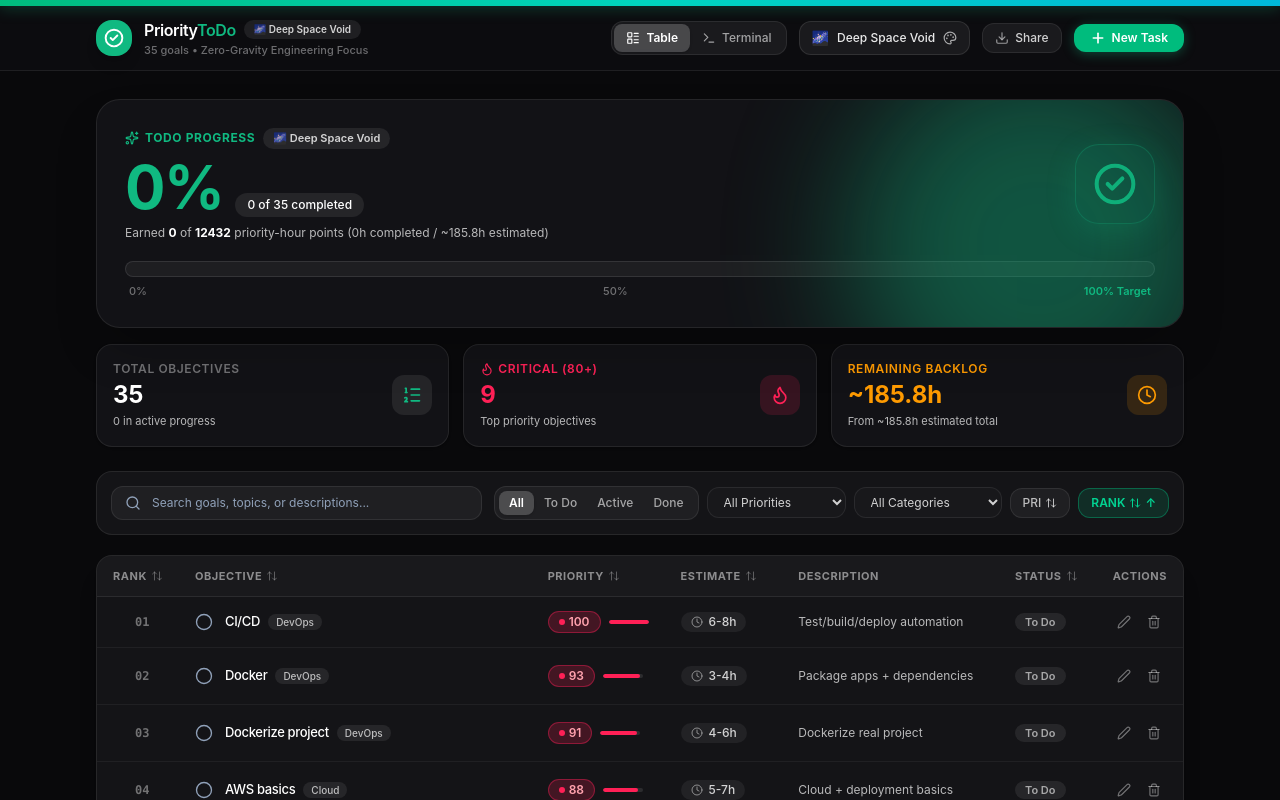
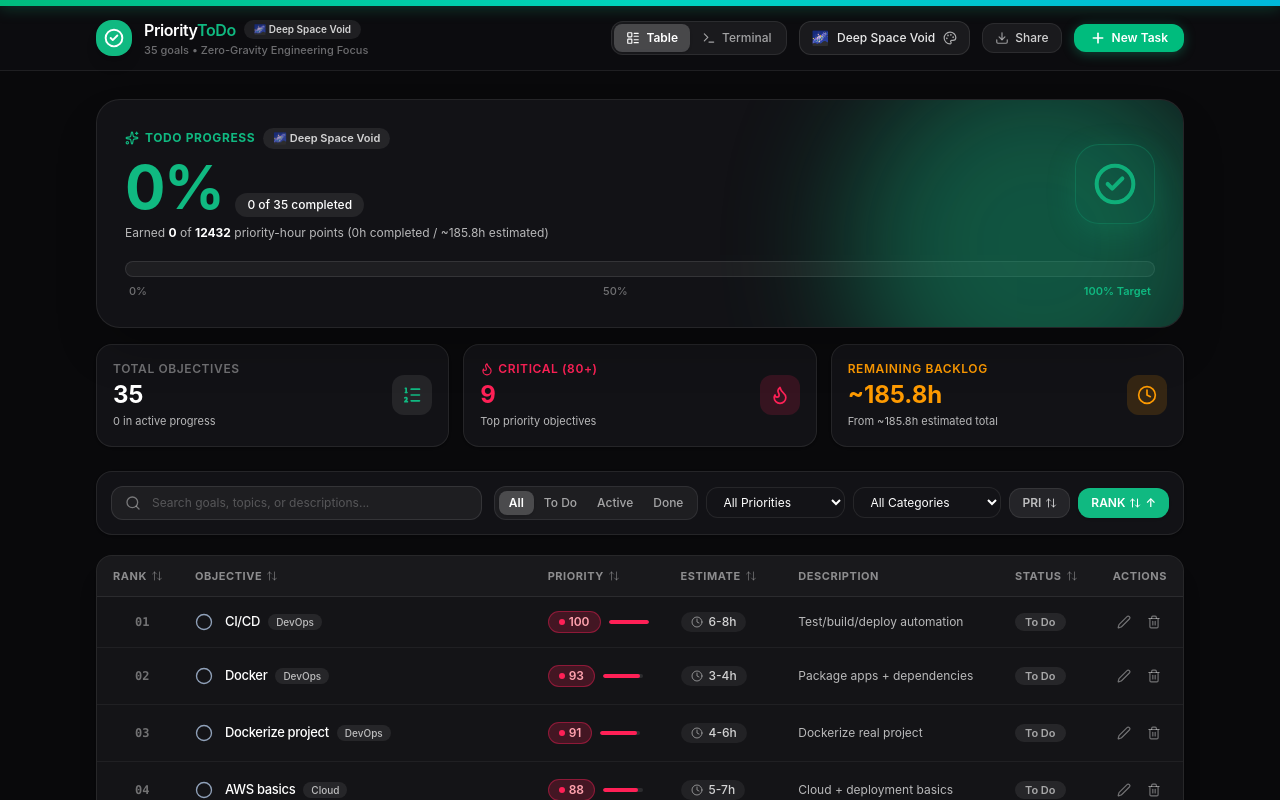
Before and after one commit to aroshwijesinghe/ToDo, a React (Vite) app: page / in a window 1280 px wide. Shown: the top 800 px of the page. Built offline with nearby package versions, Linux system fonts and the light colour scheme.

Commit message:
updated the filter bar with matching theme accents and interactive hover states

```diff
--- a/src/components/FilterBar.tsx
+++ b/src/components/FilterBar.tsx
@@ -1,6 +1,8 @@
 import React from 'react';
 import { Search, Filter, ArrowUpDown, X } from 'lucide-react';
 import { FilterState, SortField, SortOrder, TaskStatus } from '../types/todo';
+import { ThemeMode } from '../types/theme';
+import { THEME_CONFIGS } from '../utils/themeConfig';
 
 interface FilterBarProps {
   filter: FilterState;
@@ -10,7 +12,7 @@ interface FilterBarProps {
   sortOrder: SortOrder;
   setSortOrder: (order: SortOrder) => void;
   categories: string[];
-  isDark?: boolean;
+  theme?: ThemeMode;
 }
 
 export const FilterBar: React.FC<FilterBarProps> = ({
@@ -21,8 +23,11 @@ export const FilterBar: React.FC<FilterBarProps> = ({
   sortOrder,
   setSortOrder,
   categories,
-  isDark = true,
+  theme = 'dark',
 }) => {
+  const themeConfig = THEME_CONFIGS[theme];
+  const isWhite = theme === 'white';
+
   const toggleSort = (field: SortField) => {
     if (sortField === field) {
       setSortOrder(sortOrder === 'asc' ? 'desc' : 'asc');
@@ -49,74 +54,59 @@ export const FilterBar: React.FC<FilterBarProps> = ({
 
   return (
     <div
-      className={`border rounded-2xl p-3 sm:p-3.5 mb-5 flex flex-col md:flex-row items-stretch md:items-center justify-between gap-3 transition-all ${
-        isDark
-          ? 'bg-[#18181b]/80 border-white/[0.08]'
-          : 'bg-white/80 border-black/[0.06] shadow-sm'
-      }`}
+      className={`border rounded-2xl p-3 sm:p-3.5 mb-5 flex flex-col md:flex-row items-stretch md:items-center justify-between gap-3 transition-all duration-300 ${themeConfig.classes.cardBg} ${themeConfig.classes.cardBorder} shadow-sm`}
     >
-      {/* Apple-style Search Input */}
+      {/* Search Input with Dynamic Theme Focus */}
       <div className="relative flex-1">
-        <Search className="w-4 h-4 text-slate-400 absolute left-3.5 top-1/2 -translate-y-1/2" />
+        <Search className={`w-4 h-4 absolute left-3.5 top-1/2 -translate-y-1/2 ${themeConfig.classes.textMuted}`} />
         <input
           type="text"
           value={filter.search}
           onChange={(e) => setFilter(prev => ({ ...prev, search: e.target.value }))}
           placeholder="Search goals, topics, or descriptions..."
-          className={`w-full pl-10 pr-9 py-2 border rounded-xl text-xs placeholder-slate-400 focus:outline-none transition-all ${
-            isDark
-              ? 'bg-white/[0.05] border-white/[0.08] focus:border-emerald-500/50 text-white'
-              : 'bg-black/[0.03] border-black/[0.06] focus:border-emerald-500 text-slate-900'
-          }`}
+          className={`w-full pl-10 pr-9 py-2 border rounded-xl text-xs placeholder:opacity-50 focus:outline-none transition-all ${themeConfig.classes.inputBg} ${themeConfig.classes.inputBorder} ${themeConfig.classes.textPrimary}`}
         />
         {filter.search && (
           <button
             onClick={() => setFilter(prev => ({ ...prev, search: '' }))}
-            className="absolute right-3 top-1/2 -translate-y-1/2 text-slate-400 hover:text-slate-600 dark:hover:text-white"
+            className={`absolute right-3 top-1/2 -translate-y-1/2 hover:opacity-100 ${themeConfig.classes.textMuted}`}
           >
             <X className="w-3.5 h-3.5" />
           </button>
         )}
       </div>
 
-      {/* iOS Segmented Filters & Sorting Controls */}
+      {/* Segmented Filters & Sorting Controls */}
       <div className="flex flex-wrap items-center gap-2">
-        {/* iOS Segmented Status Control */}
-        <div
-          className={`flex items-center p-1 rounded-xl border ${
-            isDark
-              ? 'bg-white/[0.05] border-white/[0.08]'
-              : 'bg-black/[0.04] border-black/[0.05]'
-          }`}
-        >
-          {(['all', 'todo', 'in-progress', 'completed'] as const).map((st) => (
+        {/* Segmented Status Control */}
+        <div className={`flex items-center p-1 rounded-xl border ${isWhite ? 'bg-black/[0.04] border-black/[0.05]' : 'bg-white/[0.05] border-white/[0.08]'}`}>
+          {(['all', 'todo', 'in-progress', 'completed'] as const).map((st) => {
+            const isActive = filter.status === st;
+            return (
               <button
                 key={st}
                 onClick={() => setFilter(prev => ({ ...prev, status: st as 'all' | TaskStatus }))}
                 className={`px-2.5 py-1 rounded-lg text-xs font-medium capitalize transition-all duration-150 ${
-                filter.status === st
-                  ? isDark
-                    ? 'bg-white/20 text-white font-semibold shadow-sm'
-                    : 'bg-white text-slate-900 font-semibold shadow-sm'
-                  : isDark
-                  ? 'text-white/60 hover:text-white'
-                  : 'text-slate-500 hover:text-slate-900'
+                  isActive
+                    ? isWhite
+                      ? 'bg-white text-slate-900 font-semibold shadow-sm'
+                      : 'bg-white/20 text-white font-semibold shadow-sm'
+                    : isWhite
+                    ? 'text-slate-500 hover:text-slate-900'
+                    : 'text-white/60 hover:text-white'
                 }`}
               >
                 {st === 'in-progress' ? 'Active' : st === 'all' ? 'All' : st === 'todo' ? 'To Do' : 'Done'}
               </button>
-          ))}
+            );
+          })}
         </div>
 
         {/* Priority Filter */}
         <select
           value={filter.priorityTier}
           onChange={(e) => setFilter(prev => ({ ...prev, priorityTier: e.target.value as FilterState['priorityTier'] }))}
-          className={`border text-xs rounded-xl px-3 py-1.5 focus:outline-none transition-all ${
-            isDark
-              ? 'bg-[#18181b] border-white/[0.08] text-white/80 focus:border-emerald-500'
-              : 'bg-white border-black/[0.06] text-slate-800 focus:border-emerald-500 shadow-sm'
-          }`}
+          className={`border text-xs rounded-xl px-3 py-1.5 focus:outline-none transition-all ${themeConfig.classes.cardBg} ${themeConfig.classes.cardBorder} ${themeConfig.classes.textPrimary}`}
         >
           <option value="all">All Priorities</option>
           <option value="critical">Critical (85-100)</option>
@@ -130,11 +120,7 @@ export const FilterBar: React.FC<FilterBarProps> = ({
           <select
             value={filter.category}
             onChange={(e) => setFilter(prev => ({ ...prev, category: e.target.value }))}
-            className={`border text-xs rounded-xl px-3 py-1.5 focus:outline-none transition-all ${
-              isDark
-                ? 'bg-[#18181b] border-white/[0.08] text-white/80 focus:border-emerald-500'
-                : 'bg-white border-black/[0.06] text-slate-800 focus:border-emerald-500 shadow-sm'
-            }`}
+            className={`border text-xs rounded-xl px-3 py-1.5 focus:outline-none transition-all ${themeConfig.classes.cardBg} ${themeConfig.classes.cardBorder} ${themeConfig.classes.textPrimary}`}
           >
             <option value="all">All Categories</option>
             {categories.map((c) => (
@@ -145,18 +131,15 @@ export const FilterBar: React.FC<FilterBarProps> = ({
           </select>
         )}
 
-        {/* Sort Controls */}
+        {/* Sort PRI Button with Hover */}
         <button
           onClick={() => toggleSort('pri')}
-          className={`flex items-center gap-1 px-3 py-1.5 text-xs font-medium rounded-xl border transition-all ${
+          className={`flex items-center gap-1 px-3 py-1.5 text-xs font-semibold rounded-xl border transition-all duration-200 hover:scale-105 active:scale-95 ${
             sortField === 'pri'
-              ? isDark
-                ? 'bg-emerald-500/15 border-emerald-500/40 text-emerald-400 font-semibold'
-                : 'bg-emerald-50 border-emerald-300 text-emerald-700 font-semibold'
-              : isDark
-              ? 'bg-white/[0.05] border-white/[0.08] text-white/70 hover:text-white'
-              : 'bg-white border-black/[0.06] text-slate-600 hover:text-slate-900 shadow-sm'
+              ? 'border-transparent text-white shadow-sm'
+              : `${themeConfig.classes.badgeBg} ${themeConfig.classes.cardBorder} ${themeConfig.classes.textSecondary} hover:opacity-100`
           }`}
+          style={sortField === 'pri' ? { backgroundColor: themeConfig.accentHex } : {}}
           title="Sort by Priority Score"
         >
           <span>PRI</span>
@@ -164,17 +147,15 @@ export const FilterBar: React.FC<FilterBarProps> = ({
           {sortField === 'pri' && (sortOrder === 'asc' ? '↑' : '↓')}
         </button>
 
+        {/* Sort RANK Button with Hover */}
         <button
           onClick={() => toggleSort('rank')}
-          className={`flex items-center gap-1 px-3 py-1.5 text-xs font-medium rounded-xl border transition-all ${
+          className={`flex items-center gap-1 px-3 py-1.5 text-xs font-semibold rounded-xl border transition-all duration-200 hover:scale-105 active:scale-95 ${
             sortField === 'rank'
-              ? isDark
-                ? 'bg-emerald-500/15 border-emerald-500/40 text-emerald-400 font-semibold'
-                : 'bg-emerald-50 border-emerald-300 text-emerald-700 font-semibold'
-              : isDark
-              ? 'bg-white/[0.05] border-white/[0.08] text-white/70 hover:text-white'
-              : 'bg-white border-black/[0.06] text-slate-600 hover:text-slate-900 shadow-sm'
+              ? 'border-transparent text-white shadow-sm'
+              : `${themeConfig.classes.badgeBg} ${themeConfig.classes.cardBorder} ${themeConfig.classes.textSecondary} hover:opacity-100`
           }`}
+          style={sortField === 'rank' ? { backgroundColor: themeConfig.accentHex } : {}}
           title="Sort by Rank"
         >
           <span>RANK</span>
@@ -186,7 +167,7 @@ export const FilterBar: React.FC<FilterBarProps> = ({
         {hasActiveFilters && (
           <button
             onClick={clearFilters}
-            className="flex items-center gap-1 text-xs text-rose-500 hover:text-rose-600 px-2.5 py-1.5 bg-rose-500/10 border border-rose-500/20 rounded-xl transition-all"
+            className="flex items-center gap-1 text-xs text-rose-500 hover:text-rose-600 px-2.5 py-1.5 bg-rose-500/10 border border-rose-500/20 rounded-xl transition-all hover:scale-105 active:scale-95"
           >
             <Filter className="w-3 h-3" />
             <span>Reset</span>
```
Lines whose indentation alone changed are shown as unchanged.
